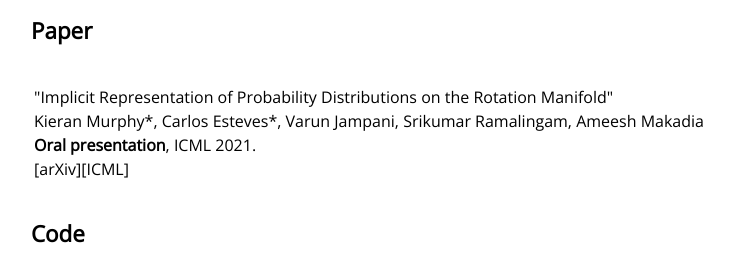
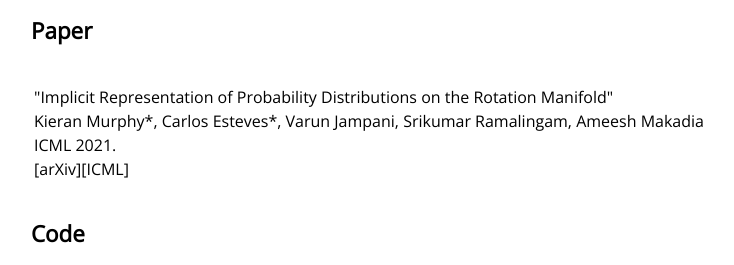
Before and after one commit to implicit-pdf/implicit-pdf.github.io, a plain HTML site: page index.html in a window 1280 px wide. Shown: the part 1544-1809 px from the top of the page, without its empty margins (109-843 px from the left). Drawn offline with nearby package versions, Linux system fonts and the light colour scheme.

Commit message:
Update index.html

```diff
--- a/index.html
+++ b/index.html
@@ -69,7 +69,7 @@ Implicit-PDF
         <td width=645>
           <p>"Implicit Representation of Probability Distributions on the Rotation Manifold"<br>
             Kieran Murphy*, Carlos Esteves*, Varun Jampani, Srikumar Ramalingam, Ameesh Makadia<br>
-            <strong>Oral presentation</strong>, ICML 2021. <br>
+            ICML 2021. <br>
             [arXiv][ICML]
           </p>
       </td>
```
